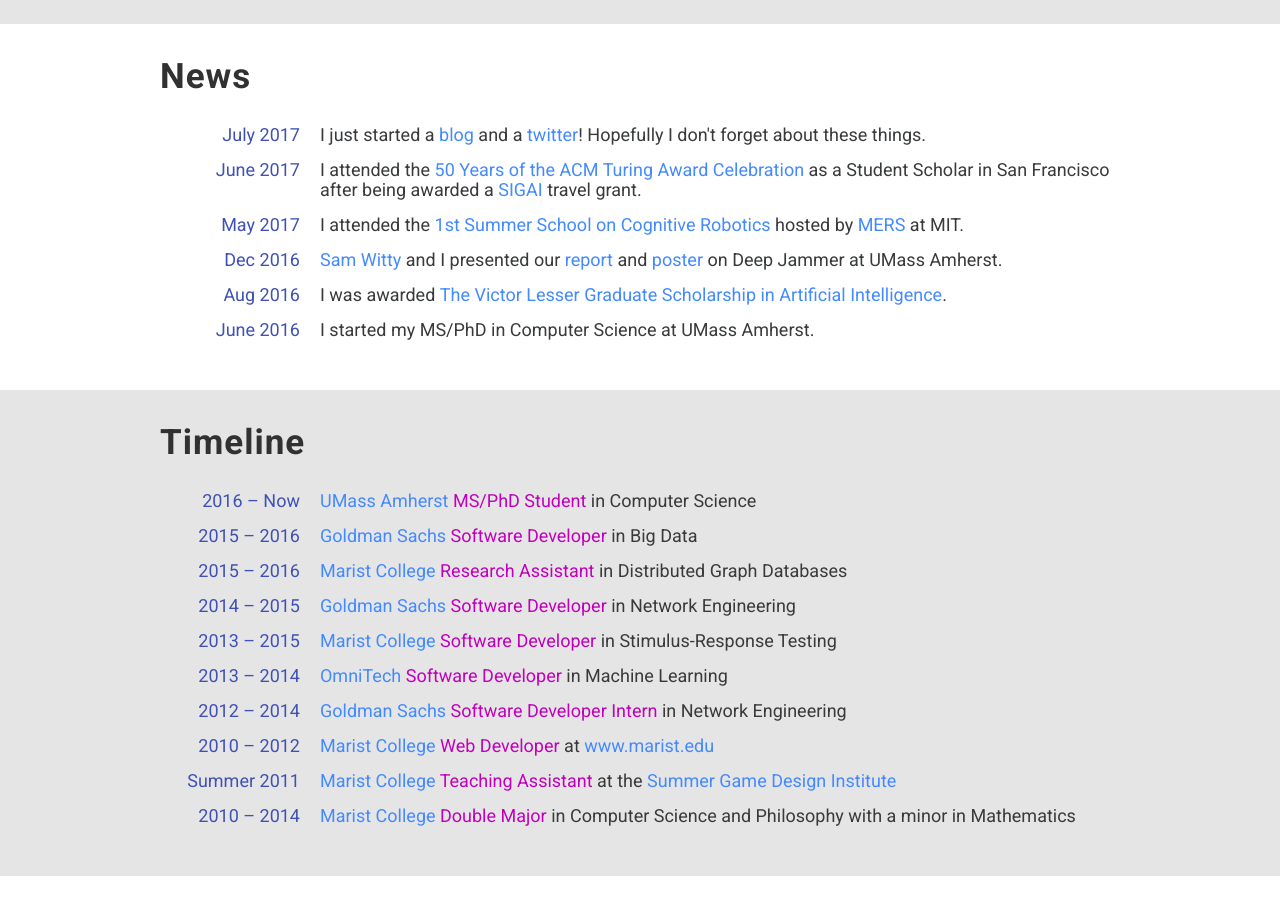
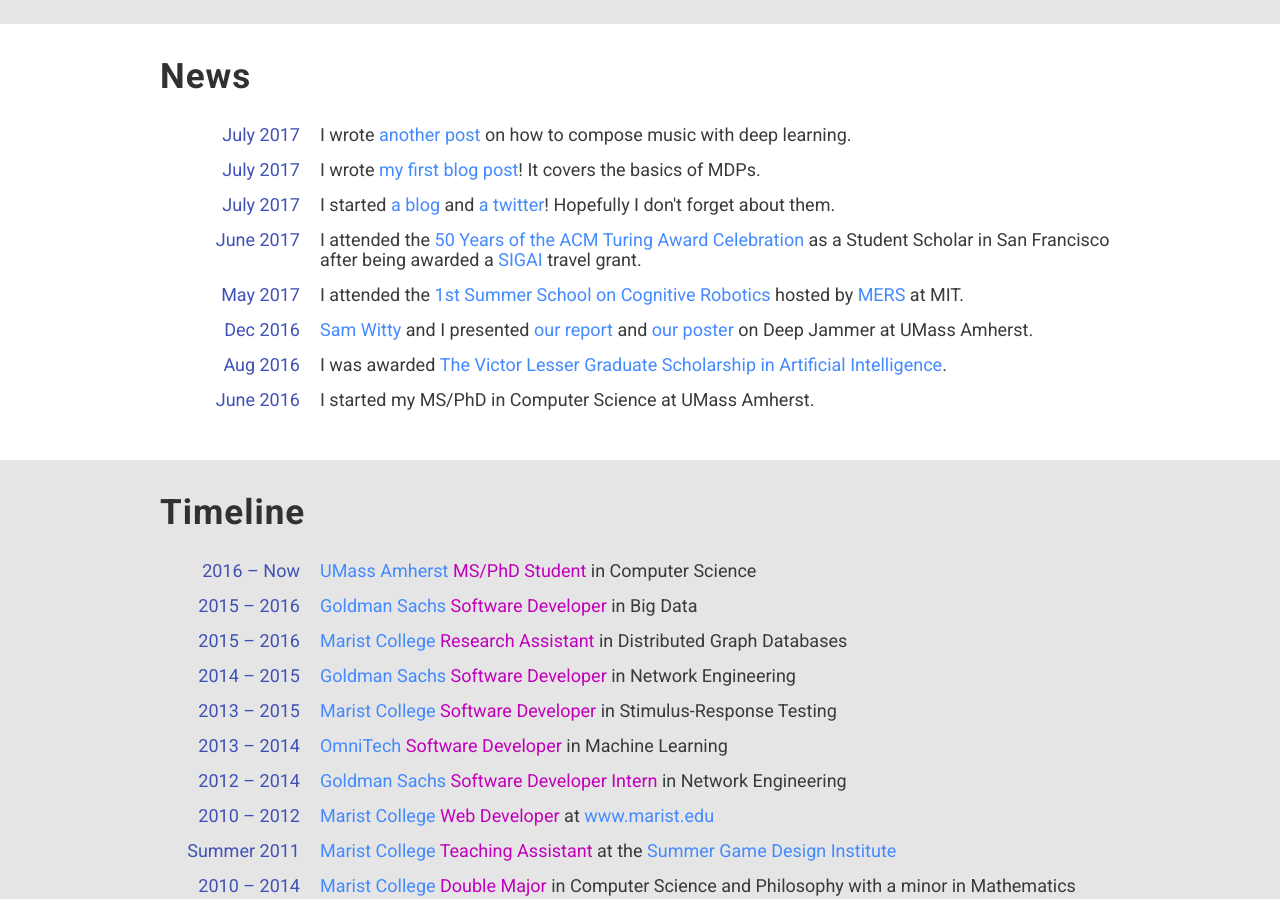
Before and after one commit to justinsvegliato/personal-website, a plain HTML site: page index.html in a window 1280 px wide. Shown: the part 1000-1899 px from the top of the page. Drawn offline with nearby package versions, Linux system fonts and the light colour scheme.

Commit message:
Updated some content

```diff
--- a/index.html
+++ b/index.html
@@ -114,7 +114,17 @@
 
             <span class="event mdl-grid mdl-grid--no-spacing">
               <span class="date mdl-cell mdl-cell--2-col">July 2017</span>
-              <span class="mdl-cell mdl-cell--10-col">I just started a <a href="https://medium.com/@justinsvegliato">blog</a> and a <a href="https://twitter.com/justinsvegliato">twitter</a>! Hopefully I don't forget about these things.</span>
+              <span class="mdl-cell mdl-cell--10-col">I wrote <a href="https://medium.com/@justinsvegliato/can-a-deep-neural-network-compose-music-f89b6ba4978d">another post</a> on how to compose music with deep learning.</span>
+            </span>
+
+            <span class="event mdl-grid mdl-grid--no-spacing">
+              <span class="date mdl-cell mdl-cell--2-col">July 2017</span>
+              <span class="mdl-cell mdl-cell--10-col">I wrote <a href="https://medium.com/towards-data-science/an-intuitive-guide-to-mdps-4cde2d441e8a">my first blog post</a>! It covers the basics of MDPs.</span>
+            </span>
+
+            <span class="event mdl-grid mdl-grid--no-spacing">
+              <span class="date mdl-cell mdl-cell--2-col">July 2017</span>
+              <span class="mdl-cell mdl-cell--10-col">I started <a href="https://medium.com/@justinsvegliato">a blog</a> and <a href="https://twitter.com/justinsvegliato">a twitter</a>! Hopefully I don't forget about them.</span>
             </span>
 
             <span class="event mdl-grid mdl-grid--no-spacing">
@@ -129,7 +139,7 @@
 
             <span class="event mdl-grid mdl-grid--no-spacing">
               <span class="date mdl-cell mdl-cell--2-col">Dec 2016</span>
-              <span class="mdl-cell mdl-cell--10-col"><a href="https://samwitty.github.io/">Sam Witty</a> and I presented our <a href="pdf/deep-jammer-report.pdf">report</a> and <a href="pdf/deep-jammer-poster.pdf">poster</a> on Deep Jammer at UMass Amherst.</span>
+              <span class="mdl-cell mdl-cell--10-col"><a href="https://samwitty.github.io/">Sam Witty</a> and I presented <a href="pdf/deep-jammer-report.pdf">our report</a> and <a href="pdf/deep-jammer-poster.pdf">our poster</a> on Deep Jammer at UMass Amherst.</span>
             </span>
 
             <span class="event mdl-grid mdl-grid--no-spacing">
@@ -330,8 +340,9 @@
                 <p>We built Deep Jammer, a music generator that learns how to compose classical music by listening to 320 classical piano pieces. By using deep learning, specifically two LSTMs, it can learn the spatial and temporal patterns of classical music. In a survey of over 50 participants, the classical piano pieces composed by Deep Jammer scored a 7.5 rating compared to a piece by Bach that scored an 8.1 rating. Finally, to experiment with transfer learning, we trained Deep Jammer on just twenty jazz piano pieces. While it wasn't perfect, it quicky picked up on the rhythm and sound of jazz.</p>
 
                 <div class="buttons">
+                  <a href="https://medium.com/@justinsvegliato/can-a-deep-neural-network-compose-music-f89b6ba4978d" class="mdl-button mdl-js-button mdl-button--raised mdl-js-ripple-effect mdl-button--colored">Blog</a>
                   <a href="pdf/deep-jammer-report.pdf" class="mdl-button mdl-js-button mdl-button--raised mdl-js-ripple-effect mdl-button--colored">Report</a>
-                  <a href="pdf/deep-jammer-poster.pdf" class="mdl-button mdl-js-button mdl-button--raised mdl-js-ripple-effect mdl-button--colored">Presentation</a>
+                  <a href="pdf/deep-jammer-poster.pdf" class="mdl-button mdl-js-button mdl-button--raised mdl-js-ripple-effect mdl-button--colored">Poster</a>
                   <a href="https://github.com/justinsvegliato/deep-jammer" class="mdl-button mdl-js-button mdl-button--raised mdl-js-ripple-effect mdl-button--colored last">Code</a>
                 </div>
               </div>
```
